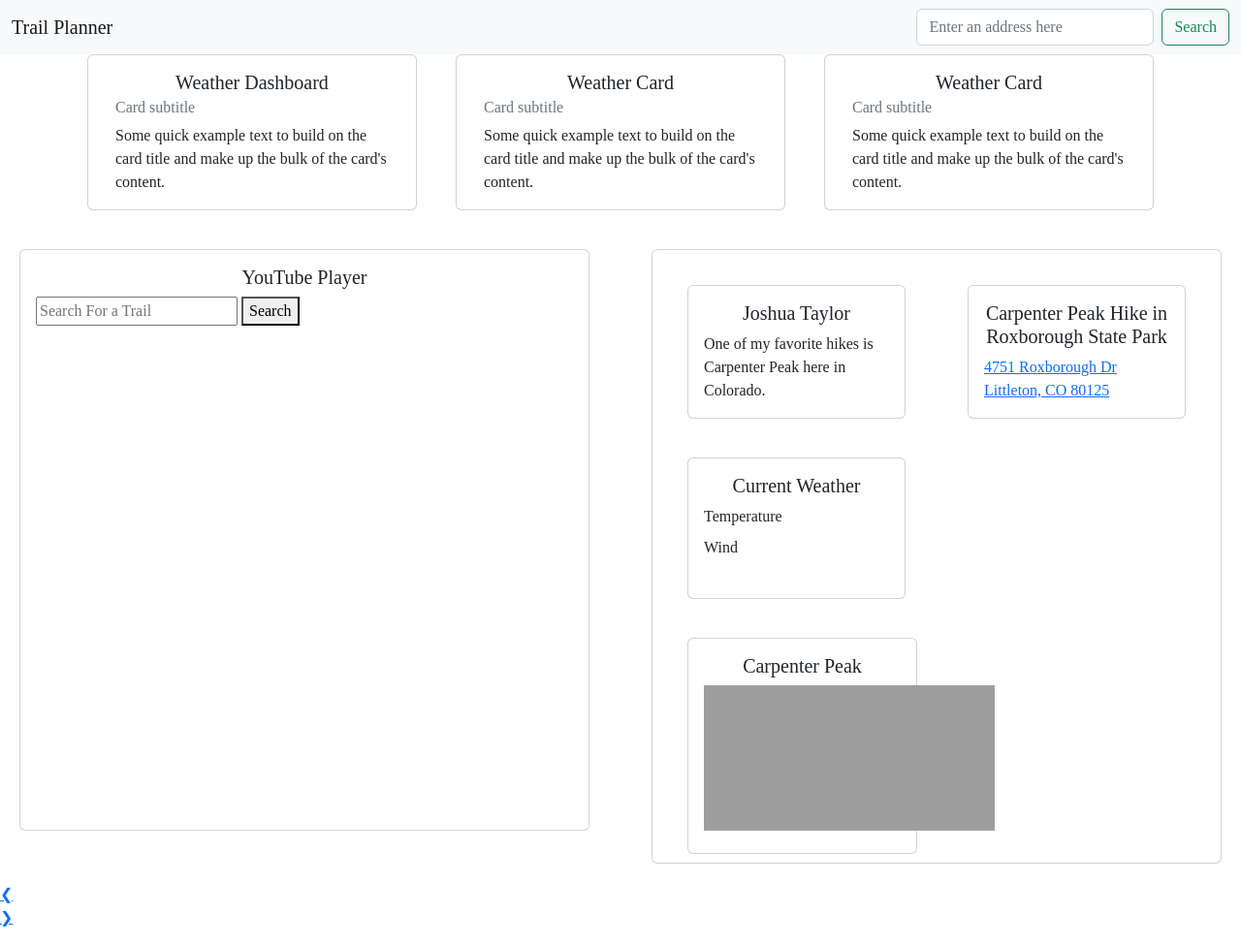
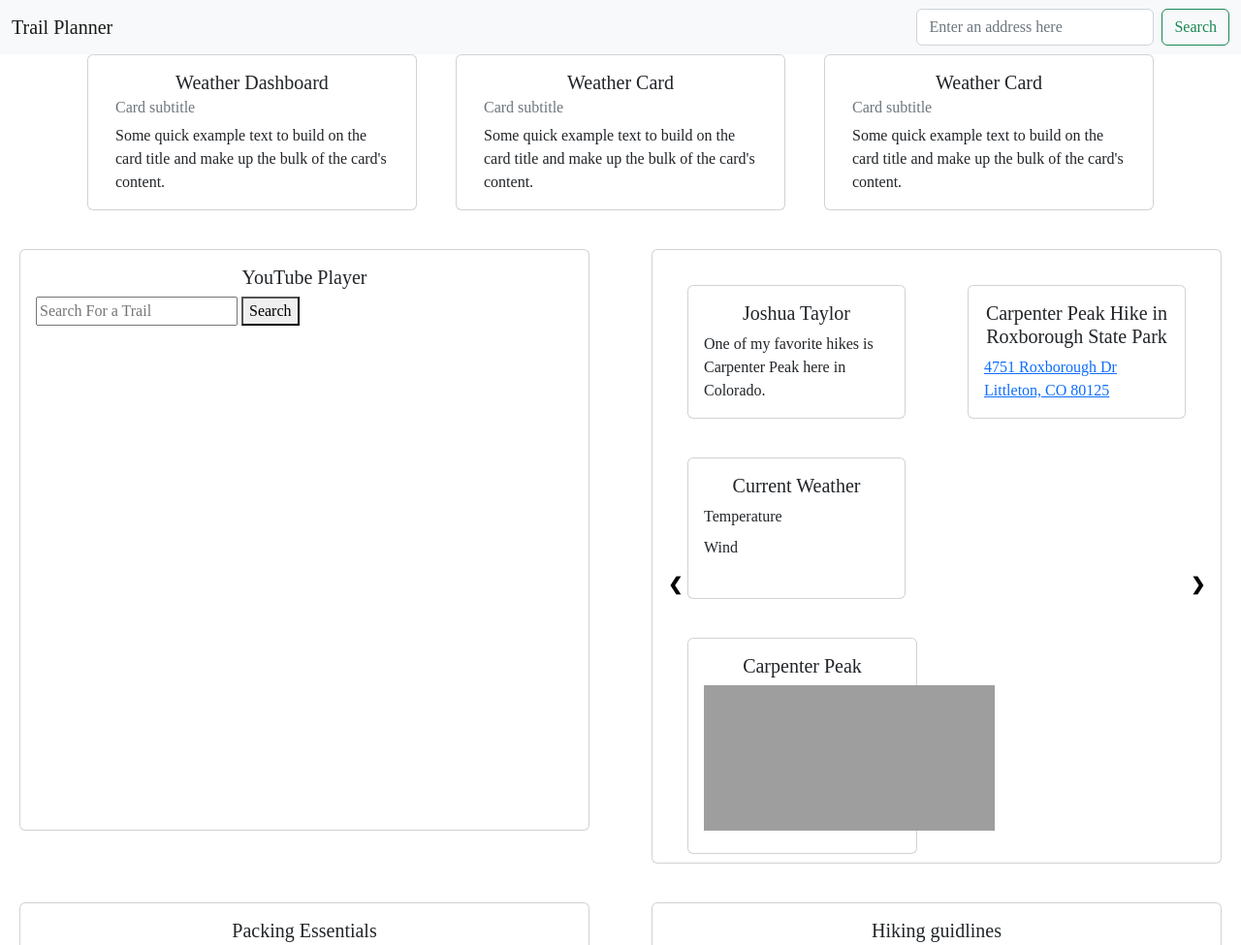
Before and after one commit to josht-dev/trail-planner, a plain HTML site: page index.html in a window 1280 px wide. Shown: the top 975 px of the page at 97% size. Drawn offline with nearby package versions, Linux system fonts and the light colour scheme; no server answers; grey boxes are pictures that could not be loaded.

Commit message:
Added next/prev buttons to dev pick slides

```diff
--- a/assets/css/style.css
+++ b/assets/css/style.css
@@ -11,8 +11,28 @@
     text-align: center;
 }
 
+/* Dev pick section carousel styling */
 .hidden {
   display: none;
+}
+
+/* Next and Prev btn's */
+.prev, .next {
+  cursor: pointer;
+  position: absolute;
+  top: 50%;
+  width: 100%;
+  padding: 16px;
+  color: #000;
+  font-weight: bold;
+  font-size: 18px;
+  transition: 0.6s ease;
+  text-decoration: none;
+  user-select: none;
+}
+
+.next {
+  text-align: end;
 }
 
 /* Autocomplete code was originally provided by the geoapify api tutorial at
--- a/index.html
+++ b/index.html
@@ -145,6 +145,9 @@
                 </div>
               </div>
           </div>
+          <!-- Next and previous buttons -->
+          <a class="prev" onclick="plusSlides(-1)">&#10094;</a>
+          <a class="next" onclick="plusSlides(1)">&#10095;</a>
       </section>
       <!-- COPY THE SECTION ABOVE FOR THE OTHER DEV'S -->
       <!-- Dev Hiking Pick container -->
@@ -214,11 +217,12 @@
                 </div>
               </div>
           </div>
+          <!-- Next and previous buttons -->
+          <a class="prev" onclick="plusSlides(-1)">&#10094;</a>
+          <a class="next" onclick="plusSlides(1)">&#10095;</a>
       </section>
       <!-- COPY THE SECTION ABOVE FOR THE OTHER DEV'S -->
-      <!-- Next and previous buttons -->
-      <a class="prev" onclick="plusSlides(-1)">&#10094;</a>
-      <a class="next" onclick="plusSlides(1)">&#10095;</a>
+
     </div>
     </div>
     </section>
```
